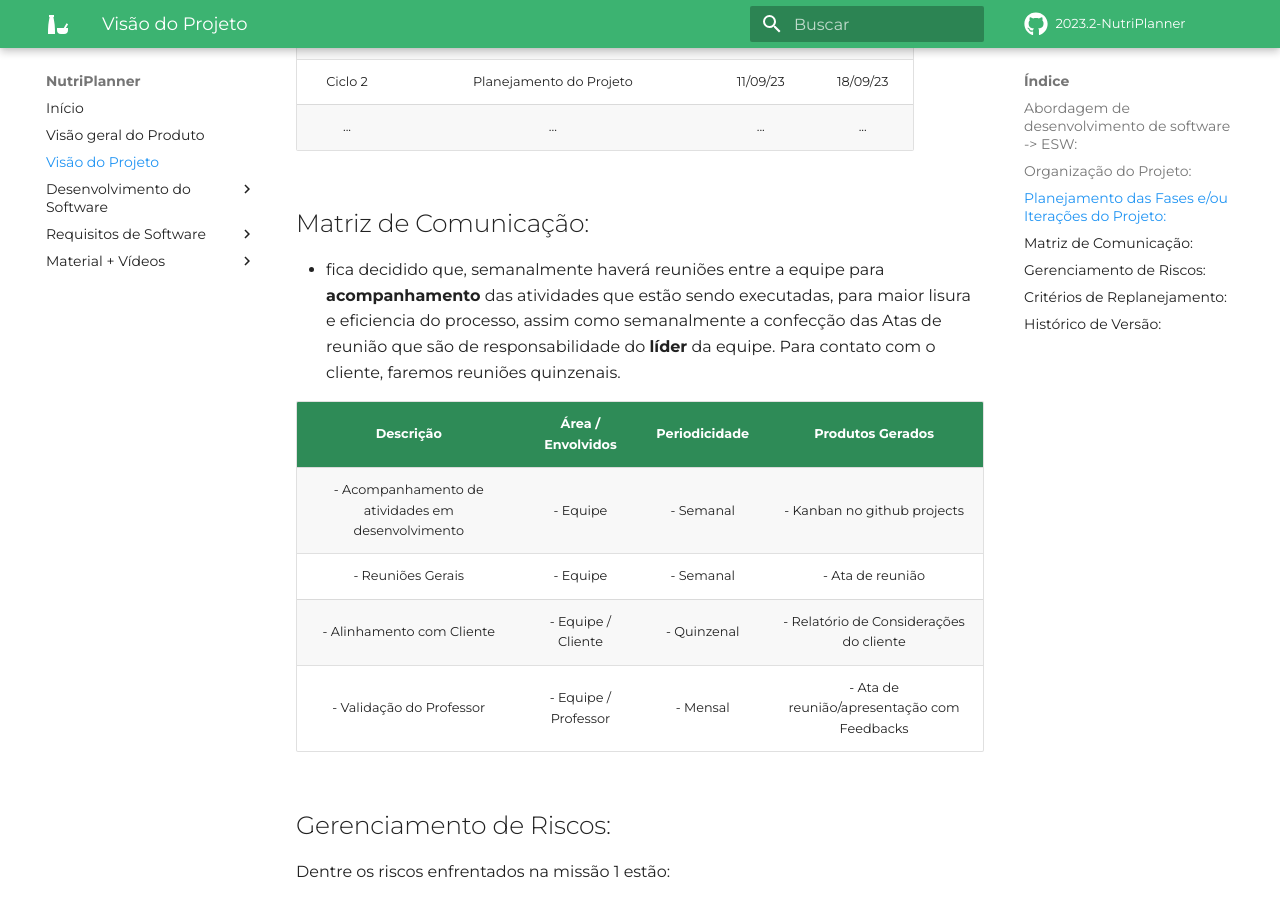
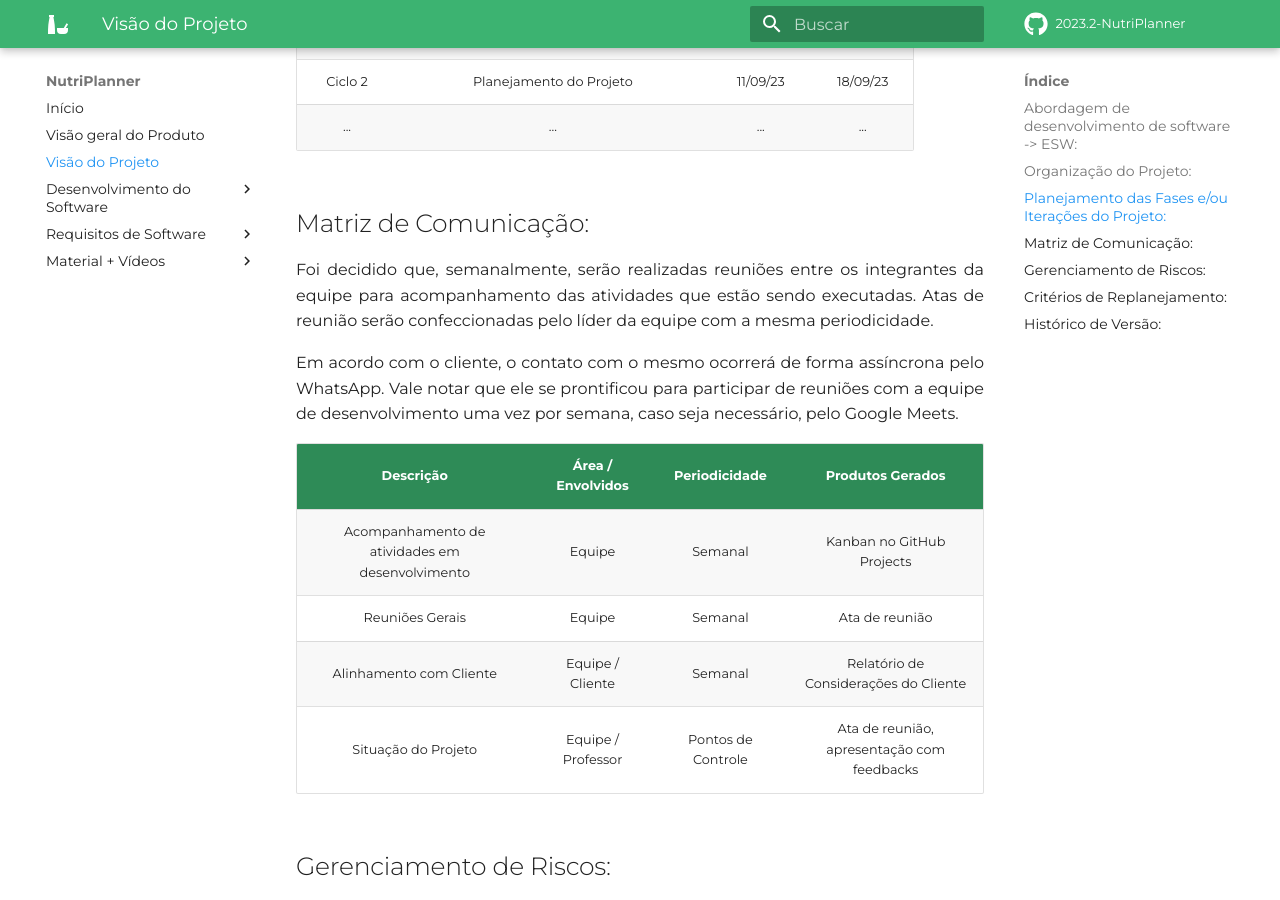
Before and after one commit to mdsreq-fga-unb/2023.2-NutriPlanner, an MkDocs documentation site: the page built from docs/visao_projeto/visao_do_projeto.md, in a window 1280 px wide and 900 px high, scrolled down 1858 px. Built offline with MkDocs 1.6.1 and Material for MkDocs 9.7.7, drawn with Linux system fonts in a browser that asks for light colours; some web fonts are replaced; comment, search, counter and statistics services are not loaded; some of the changed text lies outside the part shown.

Commit message:
Correções em Matriz de Comunicação conforme feedback do professor

```diff
--- a/docs/visao_projeto/visao_do_projeto.md
+++ b/docs/visao_projeto/visao_do_projeto.md
@@ -28,14 +28,16 @@
 
 ##  Matriz de Comunicação:
 
-- fica decidido que, semanalmente haverá reuniões entre a equipe para **acompanhamento** das atividades que estão sendo executadas, para maior lisura e eficiencia do processo, assim como semanalmente a confecção das Atas de reunião que são de responsabilidade do **líder** da equipe. Para contato com o cliente, faremos reuniões quinzenais.
+Foi decidido que, semanalmente, serão realizadas reuniões entre os integrantes da equipe para acompanhamento das atividades que estão sendo executadas. Atas de reunião serão confeccionadas pelo líder da equipe com a mesma periodicidade.
+
+Em acordo com o cliente, o contato com o mesmo ocorrerá de forma assíncrona pelo WhatsApp. Vale notar que ele se prontificou para participar de reuniões com a equipe de desenvolvimento uma vez por semana, caso seja necessário, pelo Google Meets.
 
 | Descrição | Área / Envolvidos | Periodicidade| Produtos Gerados |
 | --- | --- | --- | --- |
-| - Acompanhamento de atividades em desenvolvimento | - Equipe | - Semanal | - Kanban no github projects |
-| - Reuniões Gerais | - Equipe | - Semanal | - Ata de reunião |
-| - Alinhamento com Cliente | - Equipe / Cliente | - Quinzenal | - Relatório de Considerações do cliente |
-| - Validação do Professor | - Equipe / Professor | - Mensal | - Ata de reunião/apresentação com Feedbacks |
+| Acompanhamento de atividades em desenvolvimento | Equipe | Semanal | Kanban no GitHub Projects |
+| Reuniões Gerais | Equipe | Semanal | Ata de reunião |
+| Alinhamento com Cliente | Equipe / Cliente | Semanal | Relatório de Considerações do Cliente |
+| Situação do Projeto | Equipe / Professor | Pontos de Controle | Ata de reunião, apresentação com feedbacks |
 
 ##  Gerenciamento de Riscos:
 
@@ -63,3 +65,4 @@ Dentre os riscos enfrentados na missão 1 estão:
 | 23/09/2023 | 1.0 | Criação do Documento  | [Mateus Fidelis](https://github.com/MatsFidelis)  |
 | 28/09/2023 | 1.1 | Adição dos primeiros dois ciclos de planejamento e adição de imagens |  [Mateus Fidelis](https://github.com/MatsFidelis)  |
 | 28/09/2023 | 1.2 | Alteração nos índices de replanejamento, e aumento da descrição das ações para contigência |  [Mateus Fidelis](https://github.com/MatsFidelis)  |
+| 24/10/2023 | 1.3 | Alteração na matriz de comunicação |  [Mateus Fidelis](https://github.com/MatsFidelis)
```
Also changed, not shown: docs/visao_geral_produto/visao_produto.md (+6 -4 lines), docs/visao_geral_produto/assets/images/logo_meets.png (added).
